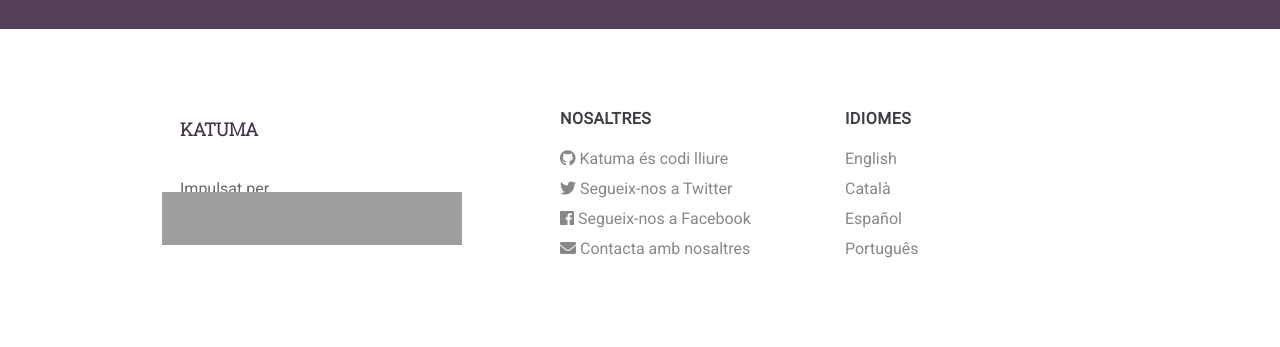
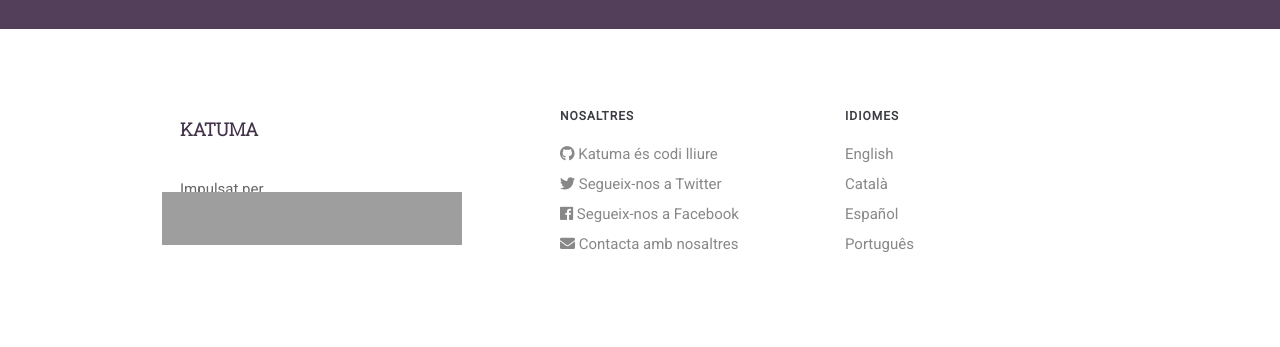
Before and after one commit to coopdevs/katuma-landing-page, a Jekyll site: the page built from index.html, in a window 1280 px wide. Shown: the part 3225-3572 px from the top of the page. Built offline with Jekyll 4.4.1, drawn with Linux system fonts in a browser that asks for light colours; nearby versions of some CDN libraries; comment, search, counter and statistics services are not loaded; grey boxes are pictures that could not be loaded.

Commit message:
Make the footer not to standout so much

```diff
--- a/_sass/layout.scss
+++ b/_sass/layout.scss
@@ -112,28 +112,35 @@
   letter-spacing: 0.1rem;
   color: purple;
 }
+
 .footer {
   padding-bottom: 4rem;
-  font-size: 16px;
+  font-size: 15px;
+
+  .navbar-brand {
+    color: #433349;
   }
-.footer h5 {
-  font-size: 16px;
+
+  a {
+    color: #888;
+  }
+
+  h5 {
+    font-size: 12px;
     font-weight: bold;
     text-transform: uppercase;
-  letter-spacing: 0.5px;
+    letter-spacing: 1px;
   }
-.footer p {
+
+  p {
     margin: 0px !important;
-}
-.footer p i {
+
+    i {
       margin-right: 5px;
     }
-.footer .navbar-brand {
-  color: #433349;
   }
-.footer a {
-  color: #888;
 }
+
 .list {
   margin-bottom: 2rem;
 }
```
Lines whose indentation alone changed are shown as unchanged.
